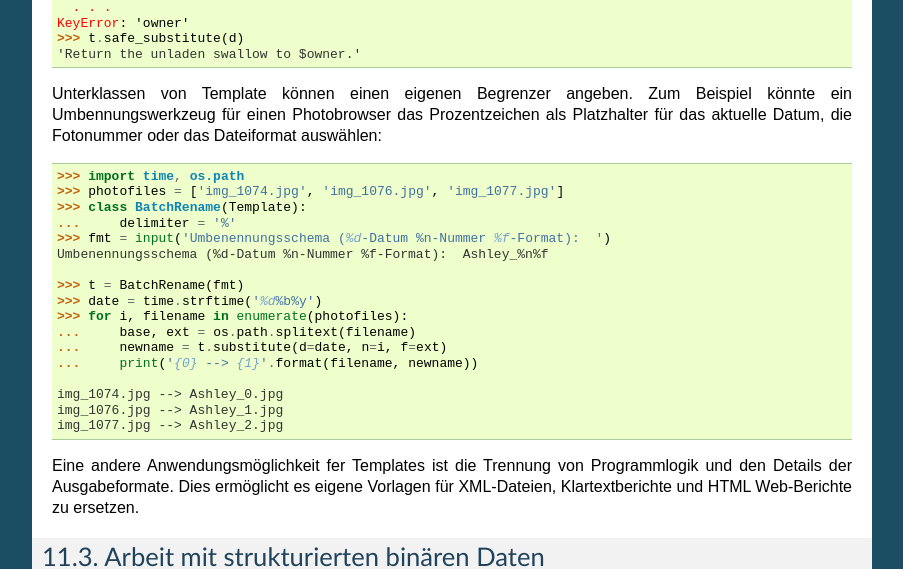
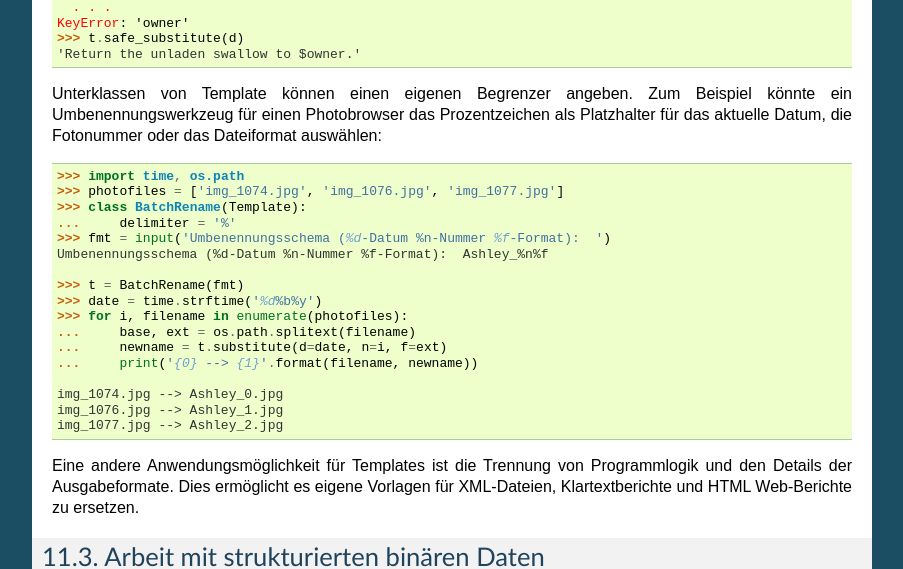
Before and after one commit to cofi/py-tutorial-de, a Sphinx documentation site: the page built from source/stdlib2.rst, in a window 1280 px wide and 900 px high, scrolled down 1540 px. Shown: the part 175-744 px from the top of the window, without its empty margins (198-1101 px from the left). Built offline with Sphinx 7.4.7, drawn with Linux system fonts in a browser that asks for light colours.

Commit message:
Applied patch from busfahrer

```diff
--- a/source/stdlib2.rst
+++ b/source/stdlib2.rst
@@ -106,7 +106,7 @@
    'Return the unladen swallow to $owner.'
 
 Unterklassen von Template können einen eigenen Begrenzer angeben. Zum Beispiel
-könnte ein Umbennungswerkzeug für einen Photobrowser das Prozentzeichen als
+könnte ein Umbenennungswerkzeug für einen Photobrowser das Prozentzeichen als
 Platzhalter für das aktuelle Datum, die Fotonummer oder das Dateiformat
 auswählen::
 
@@ -128,7 +128,7 @@
    img_1076.jpg --> Ashley_1.jpg
    img_1077.jpg --> Ashley_2.jpg
 
-Eine andere Anwendungsmöglichkeit fer Templates ist die Trennung von
+Eine andere Anwendungsmöglichkeit für Templates ist die Trennung von
 Programmlogik und den Details der Ausgabeformate. Dies ermöglicht es eigene
 Vorlagen für XML-Dateien, Klartextberichte und HTML Web-Berichte zu ersetzen.
 
```
